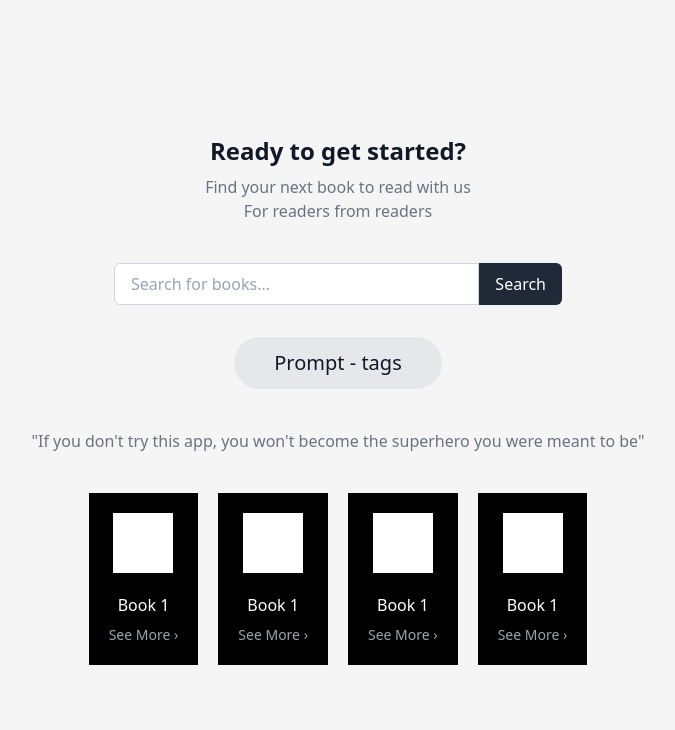
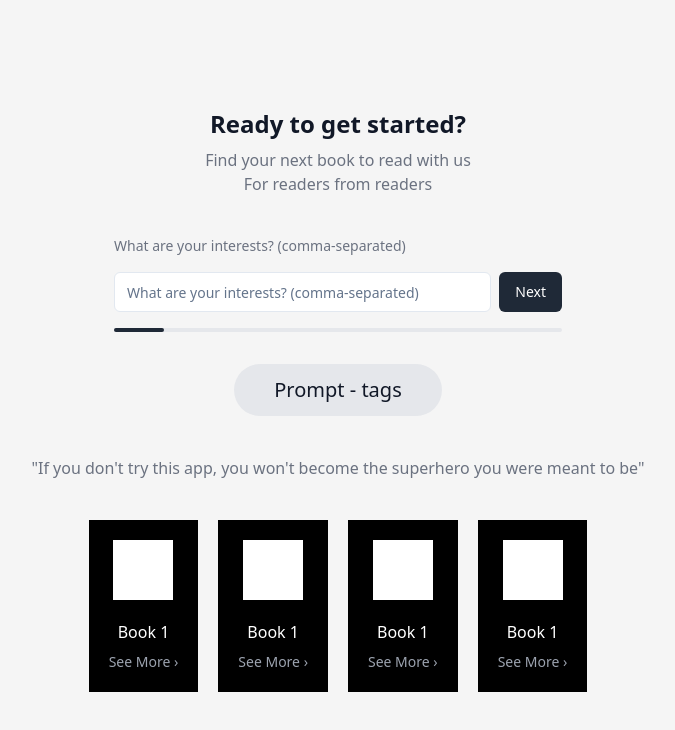
Before and after one commit to som-sudo/copycat-canvas-creator, a React (Vite) app: page / in a window 1280 px wide. Shown: the top 730 px of the page, without its empty margins (302-977 px from the left). Built offline with nearby package versions, Linux system fonts and the light colour scheme.

Commit message:
feat: Implement dynamic search prompt bar
Implement a dynamic prompt bar to gather user preferences for book recommendations. The bar will ask for interests, genres, reading level, favorite authors, mood, language, location, age group, and reading time.

```diff
--- /dev/null
+++ b/src/components/book-finder/PromptBar.tsx
@@ -0,0 +1,187 @@
+
+import React, { useState } from "react";
+import { Input } from "@/components/ui/input";
+import { Button } from "@/components/ui/button";
+import {
+  Select,
+  SelectContent,
+  SelectItem,
+  SelectTrigger,
+  SelectValue,
+} from "@/components/ui/select";
+import {
+  BookPreferences,
+  PromptStep,
+  ReadingLevel,
+  AgeGroup,
+  Mood,
+  ReadingTime,
+} from "@/types/promptTypes";
+
+interface PromptBarProps {
+  onComplete: (preferences: BookPreferences) => void;
+}
+
+export function PromptBar({ onComplete }: PromptBarProps) {
+  const [currentStep, setCurrentStep] = useState<PromptStep>("interests");
+  const [preferences, setPreferences] = useState<Partial<BookPreferences>>({});
+
+  const promptSteps: Record<PromptStep, string> = {
+    interests: "What are your interests? (comma-separated)",
+    genres: "What genres do you enjoy reading?",
+    readingLevel: "What's your reading level?",
+    favoriteAuthors: "Who are your favorite authors? (comma-separated)",
+    mood: "What kind of mood are you looking for?",
+    language: "Preferred language for reading?",
+    location: "Where are you from?",
+    ageGroup: "What's your age group?",
+    readingTime: "How long of a read are you looking for?",
+  };
+
+  const steps: PromptStep[] = [
+    "interests",
+    "genres",
+    "readingLevel",
+    "favoriteAuthors",
+    "mood",
+    "language",
+    "location",
+    "ageGroup",
+    "readingTime",
+  ];
+
+  const handleNext = () => {
+    const currentIndex = steps.indexOf(currentStep);
+    if (currentIndex < steps.length - 1) {
+      setCurrentStep(steps[currentIndex + 1]);
+    } else {
+      onComplete(preferences as BookPreferences);
+    }
+  };
+
+  const updatePreference = (value: any) => {
+    setPreferences((prev) => ({
+      ...prev,
+      [currentStep]: value,
+    }));
+  };
+
+  const renderPromptInput = () => {
+    switch (currentStep) {
+      case "interests":
+      case "favoriteAuthors":
+      case "location":
+        return (
+          <Input
+            placeholder={promptSteps[currentStep]}
+            onChange={(e) =>
+              updatePreference(
+                currentStep === "interests" || currentStep === "favoriteAuthors"
+                  ? e.target.value.split(",").map((item) => item.trim())
+                  : e.target.value
+              )
+            }
+            className="w-full"
+          />
+        );
+
+      case "readingLevel":
+        return (
+          <Select onValueChange={updatePreference}>
+            <SelectTrigger>
+              <SelectValue placeholder="Select reading level" />
+            </SelectTrigger>
+            <SelectContent>
+              {["Beginner", "Intermediate", "Advanced"].map((level) => (
+                <SelectItem key={level} value={level}>
+                  {level}
+                </SelectItem>
+              ))}
+            </SelectContent>
+          </Select>
+        );
+
+      case "mood":
+        return (
+          <Select onValueChange={updatePreference}>
+            <SelectTrigger>
+              <SelectValue placeholder="Select mood" />
+            </SelectTrigger>
+            <SelectContent>
+              {["Uplifting", "Thought-provoking", "Dark", "Romantic"].map(
+                (mood) => (
+                  <SelectItem key={mood} value={mood}>
+                    {mood}
+                  </SelectItem>
+                )
+              )}
+            </SelectContent>
+          </Select>
+        );
+
+      case "ageGroup":
+        return (
+          <Select onValueChange={updatePreference}>
+            <SelectTrigger>
+              <SelectValue placeholder="Select age group" />
+            </SelectTrigger>
+            <SelectContent>
+              {["Kids", "Teens", "Adults", "Seniors"].map((group) => (
+                <SelectItem key={group} value={group}>
+                  {group}
+                </SelectItem>
+              ))}
+            </SelectContent>
+          </Select>
+        );
+
+      case "readingTime":
+        return (
+          <Select onValueChange={updatePreference}>
+            <SelectTrigger>
+              <SelectValue placeholder="Select reading time" />
+            </SelectTrigger>
+            <SelectContent>
+              {["Short stories", "Medium reads", "Epic sagas"].map((time) => (
+                <SelectItem key={time} value={time}>
+                  {time}
+                </SelectItem>
+              ))}
+            </SelectContent>
+          </Select>
+        );
+
+      default:
+        return (
+          <Input
+            placeholder={promptSteps[currentStep]}
+            onChange={(e) => updatePreference(e.target.value)}
+            className="w-full"
+          />
+        );
+    }
+  };
+
+  return (
+    <div className="w-full max-w-md mb-8 space-y-4">
+      <div className="text-sm text-gray-500 mb-2">{promptSteps[currentStep]}</div>
+      <div className="flex gap-2">
+        {renderPromptInput()}
+        <Button
+          onClick={handleNext}
+          className="bg-gray-800 text-white hover:bg-gray-700"
+        >
+          {steps.indexOf(currentStep) === steps.length - 1 ? "Finish" : "Next"}
+        </Button>
+      </div>
+      <div className="h-1 bg-gray-200 rounded">
+        <div
+          className="h-full bg-gray-800 rounded transition-all duration-300"
+          style={{
+            width: `${((steps.indexOf(currentStep) + 1) / steps.length) * 100}%`,
+          }}
+        />
+      </div>
+    </div>
+  );
+}
--- a/src/pages/Index.tsx
+++ b/src/pages/Index.tsx
@@ -3,6 +3,8 @@ import { Header } from "@/components/book-finder/Header";
 import { TagPromptButton } from "@/components/book-finder/TagPromptButton";
 import { QuoteSection } from "@/components/book-finder/QuoteSection";
 import { BookGrid } from "@/components/book-finder/BookGrid";
+import { PromptBar } from "@/components/book-finder/PromptBar";
+import { BookPreferences } from "@/types/promptTypes";
 
 // Sample book data
 const sampleBooks = [
@@ -14,7 +16,11 @@ const sampleBooks = [
 
 export default function Index() {
   const [books, setBooks] = useState(sampleBooks);
-  const [searchTerm, setSearchTerm] = useState("");
+
+  const handlePreferencesComplete = (preferences: BookPreferences) => {
+    // In a real application, this would call the LLM API with the preferences
+    console.log("Preferences submitted:", preferences);
+  };
 
   const handleTagPromptClick = () => {
     // In a real application, this would open a tag selection modal
@@ -27,12 +33,6 @@ export default function Index() {
     console.log(`See more clicked for book ${bookId}`);
   };
 
-  const handleSearch = (e: React.FormEvent) => {
-    e.preventDefault();
-    // In a real application, this would filter books based on search term
-    console.log(`Searching for: ${searchTerm}`);
-  };
-
   return (
     <main>
       <link
@@ -41,26 +41,7 @@ export default function Index() {
       />
       <div className="flex flex-col items-center justify-center min-h-screen bg-neutral-100 p-4">
         <Header />
-
-        {/* Search form */}
-        <form onSubmit={handleSearch} className="w-full max-w-md mb-8">
-          <div className="flex">
-            <input
-              type="text"
-              placeholder="Search for books..."
-              className="flex-grow px-4 py-2 border border-gray-300 rounded-l-md focus:outline-none focus:ring-2 focus:ring-gray-400"
-              value={searchTerm}
-              onChange={(e) => setSearchTerm(e.target.value)}
-            />
-            <button
-              type="submit"
-              className="bg-gray-800 text-white px-4 py-2 rounded-r-md hover:bg-gray-700 transition-colors"
-            >
-              Search
-            </button>
-          </div>
-        </form>
-
+        <PromptBar onComplete={handlePreferencesComplete} />
         <TagPromptButton onClick={handleTagPromptClick} />
         <QuoteSection />
         <BookGrid books={books} onSeeMore={handleSeeMore} />
--- /dev/null
+++ b/src/types/promptTypes.ts
@@ -0,0 +1,28 @@
+
+export type ReadingLevel = "Beginner" | "Intermediate" | "Advanced";
+export type AgeGroup = "Kids" | "Teens" | "Adults" | "Seniors";
+export type Mood = "Uplifting" | "Thought-provoking" | "Dark" | "Romantic";
+export type ReadingTime = "Short stories" | "Medium reads" | "Epic sagas";
+
+export interface BookPreferences {
+  interests: string[];
+  genres: string[];
+  readingLevel: ReadingLevel;
+  favoriteAuthors: string[];
+  mood: Mood;
+  language: string;
+  location: string;
+  ageGroup: AgeGroup;
+  readingTime: ReadingTime;
+}
+
+export type PromptStep =
+  | "interests"
+  | "genres"
+  | "readingLevel"
+  | "favoriteAuthors"
+  | "mood"
+  | "language"
+  | "location"
+  | "ageGroup"
+  | "readingTime";
```
